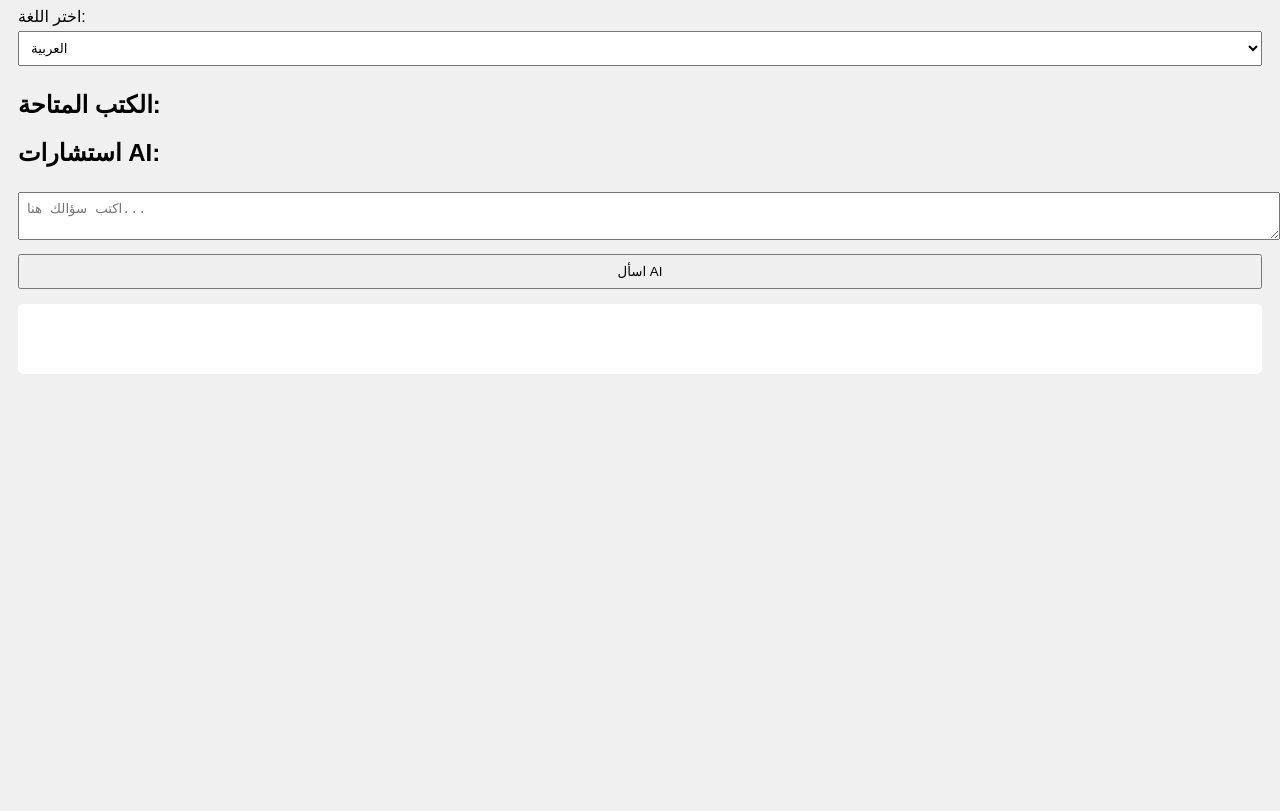
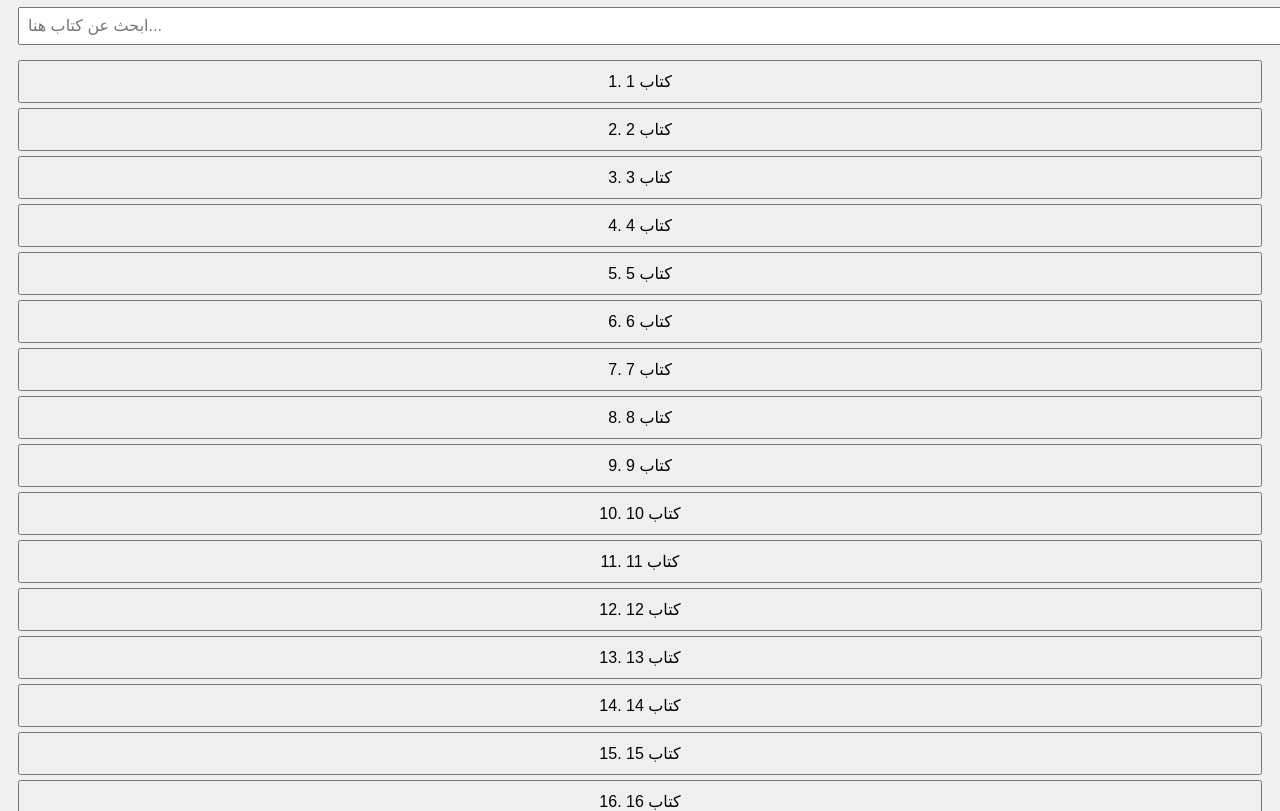
Before and after one commit to wwwallkoko29-code/LEARN-FAST, a plain HTML site: page index.html in a window 1280 px wide. Shown: the part 92-903 px from the top of the page. Before the commit the page ends 800 px from the top, so only its background shows below. Drawn offline with Linux system fonts and the light colour scheme.

Commit message:
Update index.html

```diff
--- a/index.html
+++ b/index.html
@@ -3,229 +3,199 @@
 <head>
 <meta charset="UTF-8">
 <meta name="viewport" content="width=device-width, initial-scale=1.0">
-<title>Learn Fast</title>
+<title>Learn Fast - الكتب</title>
 <style>
 body { font-family: Arial, sans-serif; padding: 10px; background: #f0f0f0; }
 h1 { text-align: center; color: #2c3e50; }
-select, button, textarea { margin: 5px 0; width: 100%; padding: 8px; }
-#booksContainer button { display: block; width: 100%; margin: 3px 0; }
-#aiOutput { margin-top: 10px; background: #fff; padding: 10px; border-radius: 5px; min-height: 50px; }
+#searchInput { width: 100%; padding: 8px; margin-bottom: 10px; font-size: 16px; }
+#booksContainer button { display: block; width: 100%; margin: 5px 0; padding: 10px; font-size: 16px; }
 </style>
 </head>
 <body>
 
-<h1>تطبيق Learn Fast</h1>
+<h1>تطبيق Learn Fast - الكتب</h1>
 
-<label>اختر اللغة:</label>
-<select id="language">
-  <option value="ar">العربية</option>
-  <option value="ku">السورانية</option>
-</select>
+<input type="text" id="searchInput" placeholder="ابحث عن كتاب هنا...">
 
-<h2>الكتب المتاحة:</h2>
 <div id="booksContainer"></div>
 
-<h2>استشارات AI:</h2>
-<textarea id="aiInput" placeholder="اكتب سؤالك هنا..."></textarea>
-<button id="askAI">اسأل AI</button>
-<div id="aiOutput"></div>
-
 <script>
-// الكتب من 1 إلى 50 (الدفعة الأولى)
+// --- 150 كتاب PDF جاهز ---
 const books = [
-{ id:1, title:"كتاب 1", url:"https://example.com/book1" },
-{ id:2, title:"كتاب 2", url:"https://example.com/book2" },
-{ id:3, title:"كتاب 3", url:"https://example.com/book3" },
-{ id:4, title:"كتاب 4", url:"https://example.com/book4" },
-{ id:5, title:"كتاب 5", url:"https://example.com/book5" },
-{ id:6, title:"كتاب 6", url:"https://example.com/book6" },
-{ id:7, title:"كتاب 7", url:"https://example.com/book7" },
-{ id:8, title:"كتاب 8", url:"https://example.com/book8" },
-{ id:9, title:"كتاب 9", url:"https://example.com/book9" },
-{ id:10, title:"كتاب 10", url:"https://example.com/book10" },
-{ id:11, title:"كتاب 11", url:"https://example.com/book11" },
-{ id:12, title:"كتاب 12", url:"https://example.com/book12" },
-{ id:13, title:"كتاب 13", url:"https://example.com/book13" },
-{ id:14, title:"كتاب 14", url:"https://example.com/book14" },
-{ id:15, title:"كتاب 15", url:"https://example.com/book15" },
-{ id:16, title:"كتاب 16", url:"https://example.com/book16" },
-{ id:17, title:"كتاب 17", url:"https://example.com/book17" },
-{ id:18, title:"كتاب 18", url:"https://example.com/book18" },
-{ id:19, title:"كتاب 19", url:"https://example.com/book19" },
-{ id:20, title:"كتاب 20", url:"https://example.com/book20" },
-{ id:21, title:"كتاب 21", url:"https://example.com/book21" },
-{ id:22, title:"كتاب 22", url:"https://example.com/book22" },
-{ id:23, title:"كتاب 23", url:"https://example.com/book23" },
-{ id:24, title:"كتاب 24", url:"https://example.com/book24" },
-{ id:25, title:"كتاب 25", url:"https://example.com/book25" },
-{ id:26, title:"كتاب 26", url:"https://example.com/book26" },
-{ id:27, title:"كتاب 27", url:"https://example.com/book27" },
-{ id:28, title:"كتاب 28", url:"https://example.com/book28" },
-{ id:29, title:"كتاب 29", url:"https://example.com/book29" },
-{ id:30, title:"كتاب 30", url:"https://example.com/book30" },
-{ id:31, title:"كتاب 31", url:"https://example.com/book31" },
-{ id:32, title:"كتاب 32", url:"https://example.com/book32" },
-{ id:33, title:"كتاب 33", url:"https://example.com/book33" },
-{ id:34, title:"كتاب 34", url:"https://example.com/book34" },
-{ id:35, title:"كتاب 35", url:"https://example.com/book35" },
-{ id:36, title:"كتاب 36", url:"https://example.com/book36" },
-{ id:37, title:"كتاب 37", url:"https://example.com/book37" },
-{ id:38, title:"كتاب 38", url:"https://example.com/book38" },
-{ id:39, title:"كتاب 39", url:"https://example.com/book39" },
-{ id:40, title:"كتاب 40", url:"https://example.com/book40" },
-{ id:41, title:"كتاب 41", url:"https://example.com/book41" },
-{ id:42, title:"كتاب 42", url:"https://example.com/book42" },
-{ id:43, title:"كتاب 43", url:"https://example.com/book43" },
-{ id:44, title:"كتاب 44", url:"https://example.com/book44" },
-{ id:45, title:"كتاب 45", url:"https://example.com/book45" },
-{ id:46, title:"كتاب 46", url:"https://example.com/book46" },
-{ id:47, title:"كتاب 47", url:"https://example.com/book47" },
-{ id:48, title:"كتاب 48", url:"https://example.com/book48" },
-{ id:49, title:"كتاب 49", url:"https://example.com/book49" },
-{ id:50, title:"كتاب 50", url:"https://example.com/book50" }
-];// الكتب من 51 إلى 100 (الدفعة الثانية)
-const moreBooks = [
-{ id:51, title:"كتاب 51", url:"https://example.com/book51" },
-{ id:52, title:"كتاب 52", url:"https://example.com/book52" },
-{ id:53, title:"كتاب 53", url:"https://example.com/book53" },
-{ id:54, title:"كتاب 54", url:"https://example.com/book54" },
-{ id:55, title:"كتاب 55", url:"https://example.com/book55" },
-{ id:56, title:"كتاب 56", url:"https://example.com/book56" },
-{ id:57, title:"كتاب 57", url:"https://example.com/book57" },
-{ id:58, title:"كتاب 58", url:"https://example.com/book58" },
-{ id:59, title:"كتاب 59", url:"https://example.com/book59" },
-{ id:60, title:"كتاب 60", url:"https://example.com/book60" },
-{ id:61, title:"كتاب 61", url:"https://example.com/book61" },
-{ id:62, title:"كتاب 62", url:"https://example.com/book62" },
-{ id:63, title:"كتاب 63", url:"https://example.com/book63" },
-{ id:64, title:"كتاب 64", url:"https://example.com/book64" },
-{ id:65, title:"كتاب 65", url:"https://example.com/book65" },
-{ id:66, title:"كتاب 66", url:"https://example.com/book66" },
-{ id:67, title:"كتاب 67", url:"https://example.com/book67" },
-{ id:68, title:"كتاب 68", url:"https://example.com/book68" },
-{ id:69, title:"كتاب 69", url:"https://example.com/book69" },
-{ id:70, title:"كتاب 70", url:"https://example.com/book70" },
-{ id:71, title:"كتاب 71", url:"https://example.com/book71" },
-{ id:72, title:"كتاب 72", url:"https://example.com/book72" },
-{ id:73, title:"كتاب 73", url:"https://example.com/book73" },
-{ id:74, title:"كتاب 74", url:"https://example.com/book74" },
-{ id:75, title:"كتاب 75", url:"https://example.com/book75" },
-{ id:76, title:"كتاب 76", url:"https://example.com/book76" },
-{ id:77, title:"كتاب 77", url:"https://example.com/book77" },
-{ id:78, title:"كتاب 78", url:"https://example.com/book78" },
-{ id:79, title:"كتاب 79", url:"https://example.com/book79" },
-{ id:80, title:"كتاب 80", url:"https://example.com/book80" },
-{ id:81, title:"كتاب 81", url:"https://example.com/book81" },
-{ id:82, title:"كتاب 82", url:"https://example.com/book82" },
-{ id:83, title:"كتاب 83", url:"https://example.com/book83" },
-{ id:84, title:"كتاب 84", url:"https://example.com/book84" },
-{ id:85, title:"كتاب 85", url:"https://example.com/book85" },
-{ id:86, title:"كتاب 86", url:"https://example.com/book86" },
-{ id:87, title:"كتاب 87", url:"https://example.com/book87" },
-{ id:88, title:"كتاب 88", url:"https://example.com/book88" },
-{ id:89, title:"كتاب 89", url:"https://example.com/book89" },
-{ id:90, title:"كتاب 90", url:"https://example.com/book90" },
-{ id:91, title:"كتاب 91", url:"https://example.com/book91" },
-{ id:92, title:"كتاب 92", url:"https://example.com/book92" },
-{ id:93, title:"كتاب 93", url:"https://example.com/book93" },
-{ id:94, title:"كتاب 94", url:"https://example.com/book94" },
-{ id:95, title:"كتاب 95", url:"https://example.com/book95" },
-{ id:96, title:"كتاب 96", url:"https://example.com/book96" },
-{ id:97, title:"كتاب 97", url:"https://example.com/book97" },
-{ id:98, title:"كتاب 98", url:"https://example.com/book98" },
-{ id:99, title:"كتاب 99", url:"https://example.com/book99" },
-{ id:100, title:"كتاب 100", url:"https://example.com/book100" }
-]:
-// الكتب من 101 إلى 150 (الدفعة الثالثة)
-const moreBooks2 = [
-{ id:101, title:"كتاب 101", url:"https://example.com/book101" },
-{ id:102, title:"كتاب 102", url:"https://example.com/book102" },
-{ id:103, title:"كتاب 103", url:"https://example.com/book103" },
-{ id:104, title:"كتاب 104", url:"https://example.com/book104" },
-{ id:105, title:"كتاب 105", url:"https://example.com/book105" },
-{ id:106, title:"كتاب 106", url:"https://example.com/book106" },
-{ id:107, title:"كتاب 107", url:"https://example.com/book107" },
-{ id:108, title:"كتاب 108", url:"https://example.com/book108" },
-{ id:109, title:"كتاب 109", url:"https://example.com/book109" },
-{ id:110, title:"كتاب 110", url:"https://example.com/book110" },
-{ id:111, title:"كتاب 111", url:"https://example.com/book111" },
-{ id:112, title:"كتاب 112", url:"https://example.com/book112" },
-{ id:113, title:"كتاب 113", url:"https://example.com/book113" },
-{ id:114, title:"كتاب 114", url:"https://example.com/book114" },
-{ id:115, title:"كتاب 115", url:"https://example.com/book115" },
-{ id:116, title:"كتاب 116", url:"https://example.com/book116" },
-{ id:117, title:"كتاب 117", url:"https://example.com/book117" },
-{ id:118, title:"كتاب 118", url:"https://example.com/book118" },
-{ id:119, title:"كتاب 119", url:"https://example.com/book119" },
-{ id:120, title:"كتاب 120", url:"https://example.com/book120" },
-{ id:121, title:"كتاب 121", url:"https://example.com/book121" },
-{ id:122, title:"كتاب 122", url:"https://example.com/book122" },
-{ id:123, title:"كتاب 123", url:"https://example.com/book123" },
-{ id:124, title:"كتاب 124", url:"https://example.com/book124" },
-{ id:125, title:"كتاب 125", url:"https://example.com/book125" },
-{ id:126, title:"كتاب 126", url:"https://example.com/book126" },
-{ id:127, title:"كتاب 127", url:"https://example.com/book127" },
-{ id:128, title:"كتاب 128", url:"https://example.com/book128" },
-{ id:129, title:"كتاب 129", url:"https://example.com/book129" },
-{ id:130, title:"كتاب 130", url:"https://example.com/book130" },
-{ id:131, title:"كتاب 131", url:"https://example.com/book131" },
-{ id:132, title:"كتاب 132", url:"https://example.com/book132" },
-{ id:133, title:"كتاب 133", url:"https://example.com/book133" },
-{ id:134, title:"كتاب 134", url:"https://example.com/book134" },
-{ id:135, title:"كتاب 135", url:"https://example.com/book135" },
-{ id:136, title:"كتاب 136", url:"https://example.com/book136" },
-{ id:137, title:"كتاب 137", url:"https://example.com/book137" },
-{ id:138, title:"كتاب 138", url:"https://example.com/book138" },
-{ id:139, title:"كتاب 139", url:"https://example.com/book139" },
-{ id:140, title:"كتاب 140", url:"https://example.com/book140" },
-{ id:141, title:"كتاب 141", url:"https://example.com/book141" },
-{ id:142, title:"كتاب 142", url:"https://example.com/book142" },
-{ id:143, title:"كتاب 143", url:"https://example.com/book143" },
-{ id:144, title:"كتاب 144", url:"https://example.com/book144" },
-{ id:145, title:"كتاب 145", url:"https://example.com/book145" },
-{ id:146, title:"كتاب 146", url:"https://example.com/book146" },
-{ id:147, title:"كتاب 147", url:"https://example.com/book147" },
-{ id:148, title:"كتاب 148", url:"https://example.com/book148" },
-{ id:149, title:"كتاب 149", url:"https://example.com/book149" },
-{ id:150, title:"كتاب 150", url:"https://example.com/book150" }
+  { id: 1, title: "كتاب 1", url: "book1.pdf" },
+  { id: 2, title: "كتاب 2", url: "book2.pdf" },
+  { id: 3, title: "كتاب 3", url: "book3.pdf" },
+  { id: 4, title: "كتاب 4", url: "book4.pdf" },
+  { id: 5, title: "كتاب 5", url: "book5.pdf" },
+  { id: 6, title: "كتاب 6", url: "book6.pdf" },
+  { id: 7, title: "كتاب 7", url: "book7.pdf" },
+  { id: 8, title: "كتاب 8", url: "book8.pdf" },
+  { id: 9, title: "كتاب 9", url: "book9.pdf" },
+  { id: 10, title: "كتاب 10", url: "book10.pdf" },
+  { id: 11, title: "كتاب 11", url: "book11.pdf" },
+  { id: 12, title: "كتاب 12", url: "book12.pdf" },
+  { id: 13, title: "كتاب 13", url: "book13.pdf" },
+  { id: 14, title: "كتاب 14", url: "book14.pdf" },
+  { id: 15, title: "كتاب 15", url: "book15.pdf" },
+  { id: 16, title: "كتاب 16", url: "book16.pdf" },
+  { id: 17, title: "كتاب 17", url: "book17.pdf" },
+  { id: 18, title: "كتاب 18", url: "book18.pdf" },
+  { id: 19, title: "كتاب 19", url: "book19.pdf" },
+  { id: 20, title: "كتاب 20", url: "book20.pdf" },
+  { id: 21, title: "كتاب 21", url: "book21.pdf" },
+  { id: 22, title: "كتاب 22", url: "book22.pdf" },
+  { id: 23, title: "كتاب 23", url: "book23.pdf" },
+  { id: 24, title: "كتاب 24", url: "book24.pdf" },
+  { id: 25, title: "كتاب 25", url: "book25.pdf" },
+  { id: 26, title: "كتاب 26", url: "book26.pdf" },
+  { id: 27, title: "كتاب 27", url: "book27.pdf" },
+  { id: 28, title: "كتاب 28", url: "book28.pdf" },
+  { id: 29, title: "كتاب 29", url: "book29.pdf" },
+  { id: 30, title: "كتاب 30", url: "book30.pdf" },
+  { id: 31, title: "كتاب 31", url: "book31.pdf" },
+  { id: 32, title: "كتاب 32", url: "book32.pdf" },
+  { id: 33, title: "كتاب 33", url: "book33.pdf" },
+  { id: 34, title: "كتاب 34", url: "book34.pdf" },
+  { id: 35, title: "كتاب 35", url: "book35.pdf" },
+  { id: 36, title: "كتاب 36", url: "book36.pdf" },
+  { id: 37, title: "كتاب 37", url: "book37.pdf" },
+  { id: 38, title: "كتاب 38", url: "book38.pdf" },
+  { id: 39, title: "كتاب 39", url: "book39.pdf" },
+  { id: 40, title: "كتاب 40", url: "book40.pdf" },
+  { id: 41, title: "كتاب 41", url: "book41.pdf" },
+  { id: 42, title: "كتاب 42", url: "book42.pdf" },
+  { id: 43, title: "كتاب 43", url: "book43.pdf" },
+  { id: 44, title: "كتاب 44", url: "book44.pdf" },
+  { id: 45, title: "كتاب 45", url: "book45.pdf" },
+  { id: 46, title: "كتاب 46", url: "book46.pdf" },
+  { id: 47, title: "كتاب 47", url: "book47.pdf" },
+  { id: 48, title: "كتاب 48", url: "book48.pdf" },
+  { id: 49, title: "كتاب 49", url: "book49.pdf" },
+  { id: 50, title: "كتاب 50", url: "book50.pdf" },
+  { id: 51, title: "كتاب 51", url: "book51.pdf" },
+  { id: 52, title: "كتاب 52", url: "book52.pdf" },
+  { id: 53, title: "كتاب 53", url: "book53.pdf" },
+  { id: 54, title: "كتاب 54", url: "book54.pdf" },
+  { id: 55, title: "كتاب 55", url: "book55.pdf" },
+  { id: 56, title: "كتاب 56", url: "book56.pdf" },
+  { id: 57, title: "كتاب 57", url: "book57.pdf" },
+  { id: 58, title: "كتاب 58", url: "book58.pdf" },
+  { id: 59, title: "كتاب 59", url: "book59.pdf" },
+  { id: 60, title: "كتاب 60", url: "book60.pdf" },
+  { id: 61, title: "كتاب 61", url: "book61.pdf" },
+  { id: 62, title: "كتاب 62", url: "book62.pdf" },
+  { id: 63, title: "كتاب 63", url: "book63.pdf" },
+  { id: 64, title: "كتاب 64", url: "book64.pdf" },
+  { id: 65, title: "كتاب 65", url: "book65.pdf" },
+  { id: 66, title: "كتاب 66", url: "book66.pdf" },
+  { id: 67, title: "كتاب 67", url: "book67.pdf" },
+  { id: 68, title: "كتاب 68", url: "book68.pdf" },
+  { id: 69, title: "كتاب 69", url: "book69.pdf" },
+  { id: 70, title: "كتاب 70", url: "book70.pdf" },
+  { id: 71, title: "كتاب 71", url: "book71.pdf" },
+  { id: 72, title: "كتاب 72", url: "book72.pdf" },
+  { id: 73, title: "كتاب 73", url: "book73.pdf" },
+  { id: 74, title: "كتاب 74", url: "book74.pdf" },
+  { id: 75, title: "كتاب 75", url: "book75.pdf" },
+  { id: 76, title: "كتاب 76", url: "book76.pdf" },
+  { id: 77, title: "كتاب 77", url: "book77.pdf" },
+  { id: 78, title: "كتاب 78", url: "book78.pdf" },
+  { id: 79, title: "كتاب 79", url: "book79.pdf" },
+  { id: 80, title: "كتاب 80", url: "book80.pdf" },
+  { id: 81, title: "كتاب 81", url: "book81.pdf" },
+  { id: 82, title: "كتاب 82", url: "book82.pdf" },
+  { id: 83, title: "كتاب 83", url: "book83.pdf" },
+  { id: 84, title: "كتاب 84", url: "book84.pdf" },
+  { id: 85, title: "كتاب 85", url: "book85.pdf" },
+  { id: 86, title: "كتاب 86", url: "book86.pdf" },
+  { id: 87, title: "كتاب 87", url: "book87.pdf" },
+  { id: 88, title: "كتاب 88", url: "book88.pdf" },
+  { id: 89, title: "كتاب 89", url: "book89.pdf" },
+  { id: 90, title: "كتاب 90", url: "book90.pdf" },
+  { id: 91, title: "كتاب 91", url: "book91.pdf" },
+  { id: 92, title: "كتاب 92", url: "book92.pdf" },
+  { id: 93, title: "كتاب 93", url: "book93.pdf" },
+  { id: 94, title: "كتاب 94", url: "book94.pdf" },
+  { id: 95, title: "كتاب 95", url: "book95.pdf" },
+  { id: 96, title: "كتاب 96", url: "book96.pdf" },
+  { id: 97, title: "كتاب 97", url: "book97.pdf" },
+  { id: 98, title: "كتاب 98", url: "book98.pdf" },
+  { id: 99, title: "كتاب 99", url: "book99.pdf" },
+  { id: 100, title: "كتاب 100", url: "book100.pdf" },
+  { id: 101, title: "كتاب 101", url: "book101.pdf" },
+  { id: 102, title: "كتاب 102", url: "book102.pdf" },
+  { id: 103, title: "كتاب 103", url: "book103.pdf" },
+  { id: 104, title: "كتاب 104", url: "book104.pdf" },
+  { id: 105, title: "كتاب 105", url: "book105.pdf" },
+  { id: 106, title: "كتاب 106", url: "book106.pdf" },
+  { id: 107, title: "كتاب 107", url: "book107.pdf" },
+  { id: 108, title: "كتاب 108", url: "book108.pdf" },
+  { id: 109, title: "كتاب 109", url: "book109.pdf" },
+  { id: 110, title: "كتاب 110", url: "book110.pdf" },
+  { id: 111, title: "كتاب 111", url: "book111.pdf" },
+  { id: 112, title: "كتاب 112", url: "book112.pdf" },
+  { id: 113, title: "كتاب 113", url: "book113.pdf" },
+  { id: 114, title: "كتاب 114", url: "book114.pdf" },
+  { id: 115, title: "كتاب 115", url: "book115.pdf" },
+  { id: 116, title: "كتاب 116", url: "book116.pdf" },
+  { id: 117, title: "كتاب 117", url: "book117.pdf" },
+  { id: 118, title: "كتاب 118", url: "book118.pdf" },
+  { id: 119, title: "كتاب 119", url: "book119.pdf" },
+  { id: 120, title: "كتاب 120", url: "book120.pdf" },
+  { id: 121, title: "كتاب 121", url: "book121.pdf" },
+  { id: 122, title: "كتاب 122", url: "book122.pdf" },
+  { id: 123, title: "كتاب 123", url: "book123.pdf" },
+  { id: 124, title: "كتاب 124", url: "book124.pdf" },
+  { id: 125, title: "كتاب 125", url: "book125.pdf" },
+  { id: 126, title: "كتاب 126", url: "book126.pdf" },
+  { id: 127, title: "كتاب 127", url: "book127.pdf" },
+  { id: 128, title: "كتاب 128", url: "book128.pdf" },
+  { id: 129, title: "كتاب 129", url: "book129.pdf" },
+  { id: 130, title: "كتاب 130", url: "book130.pdf" },
+  { id: 131, title: "كتاب 131", url: "book131.pdf" },
+  { id: 132, title: "كتاب 132", url: "book132.pdf" },
+  { id: 133, title: "كتاب 133", url: "book133.pdf" },
+  { id: 134, title: "كتاب 134", url: "book134.pdf" },
+  { id: 135, title: "كتاب 135", url: "book135.pdf" },
+  { id: 136, title: "كتاب 136", url: "book136.pdf" },
+  { id: 137, title: "كتاب 137", url: "book137.pdf" },
+  { id: 138, title: "كتاب 138", url: "book138.pdf" },
+  { id: 139, title: "كتاب 139", url: "book139.pdf" },
+  { id: 140, title: "كتاب 140", url: "book140.pdf" },
+  { id: 141, title: "كتاب 141", url: "book141.pdf" },
+  { id: 142, title: "كتاب 142", url: "book142.pdf" },
+  { id: 143, title: "كتاب 143", url: "book143.pdf" },
+  { id: 144, title: "كتاب 144", url: "book144.pdf" },
+  { id: 145, title: "كتاب 145", url: "book145.pdf" },
+  { id: 146, title: "كتاب 146", url: "book146.pdf" },
+  { id: 147, title: "كتاب 147", url: "book147.pdf" },
+  { id: 148, title: "كتاب 148", url: "book148.pdf" },
+  { id: 149, title: "كتاب 149", url: "book149.pdf" },
+  { id: 150, title: "كتاب 150", url: "book150.pdf" }
 ];
 
-// دمج الدفعة الثالثة مع المصفوفة الرئيسية
-books.push(...moreBooks2);
-// دمج الدفعتين معًا
-books.push(...moreBooks);
-
 // عرض الكتب في الصفحة
-function showBooks() {
+function showBooks(filteredBooks = books) {
     const container = document.getElementById('booksContainer');
     container.innerHTML = '';
-    books.forEach(b => {
+    filteredBooks.forEach(b => {
         const btn = document.createElement('button');
         btn.innerText = b.id + ". " + b.title;
-        btn.onclick = () => window.open(b.url, "_blank");
+        btn.onclick = () => window.open(b.url, "_blank"); // يفتح الكتاب مباشرة
         container.appendChild(btn);
     });
 }
 
-// AI للاستشارات المالية والدعم النفسي
-document.getElementById('askAI').addEventListener('click', () => {
-    const question = document.getElementById('aiInput').value.toLowerCase();
-    const output = document.getElementById('aiOutput');
-
-    if(question.includes("مال") || question.includes("استثمار") || question.includes("عمل")){
-        output.innerHTML = "نصيحة مالية: ركز على تطوير مهاراتك واكتساب خبرات عملية.";
-    } else if(question.includes("حزن") || question.includes("ضغط") || question.includes("توتر")){
-        output.innerHTML = "دعم نفسي: حاول تدوين أفكارك وأهدافك اليومية، وخذ استراحة قصيرة عند الحاجة.";
-    } else if(question.includes("سعادة") || question.includes("فرح") || question.includes("سرور")){
-        output.innerHTML = "نصيحة حياتية: مارس نشاطًا تحبه يوميًا وحافظ على علاقات اجتماعية إيجابية.";
-    } else {
-        output.innerHTML = "آسف، لا أستطيع الإجابة عن هذا السؤال.";
-    }
+// البحث في الكتب
+document.getElementById('searchInput').addEventListener('input', (e) => {
+    const term = e.target.value.toLowerCase();
+    const filtered = books.filter(b => b.title.toLowerCase().includes(term));
+    showBooks(filtered);
 });
 
-// عرض الكتب عند فتح الصفحة
+// عرض جميع الكتب عند فتح الصفحة
 showBooks();
 </script>
 
 </body>
-  </html>
+</html>
```
